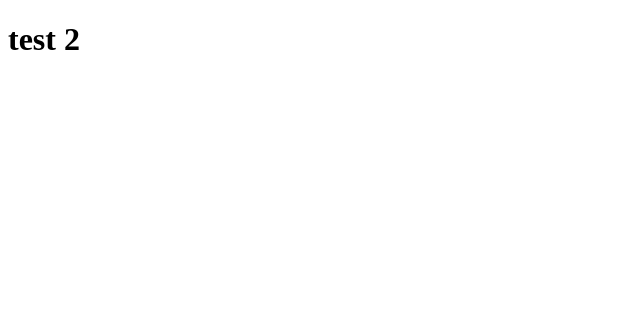
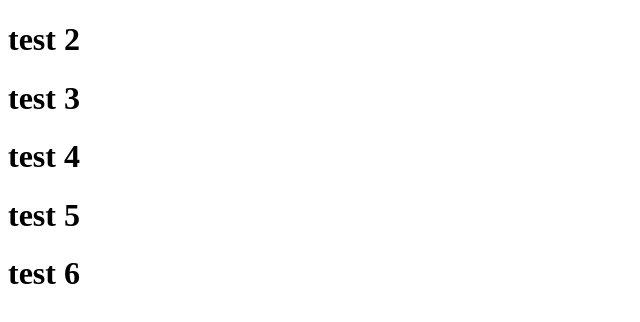
Before and after one commit to romyzain/testgithub, a plain HTML site: page index3.html in a window 1280 px wide. Shown: the whole page, without its empty margins (0-640 px from the left). Drawn offline with Linux system fonts and the light colour scheme.

Commit message:
updated index3
h1

```diff
--- a/index3.html
+++ b/index3.html
@@ -7,6 +7,10 @@
 </head>
 <body>
     <h1>test 2</h1>
+    <h1>test 3</h1>
+    <h1>test 4</h1>
+    <h1>test 5</h1>
+    <h1>test 6</h1>
 
 </body>
 </html>
```
